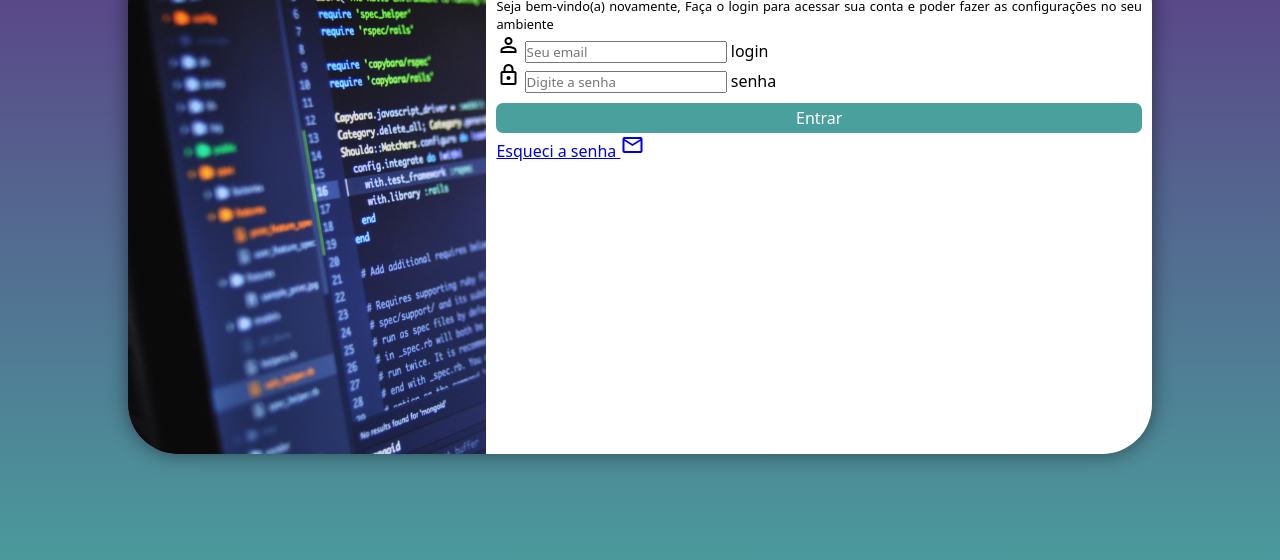
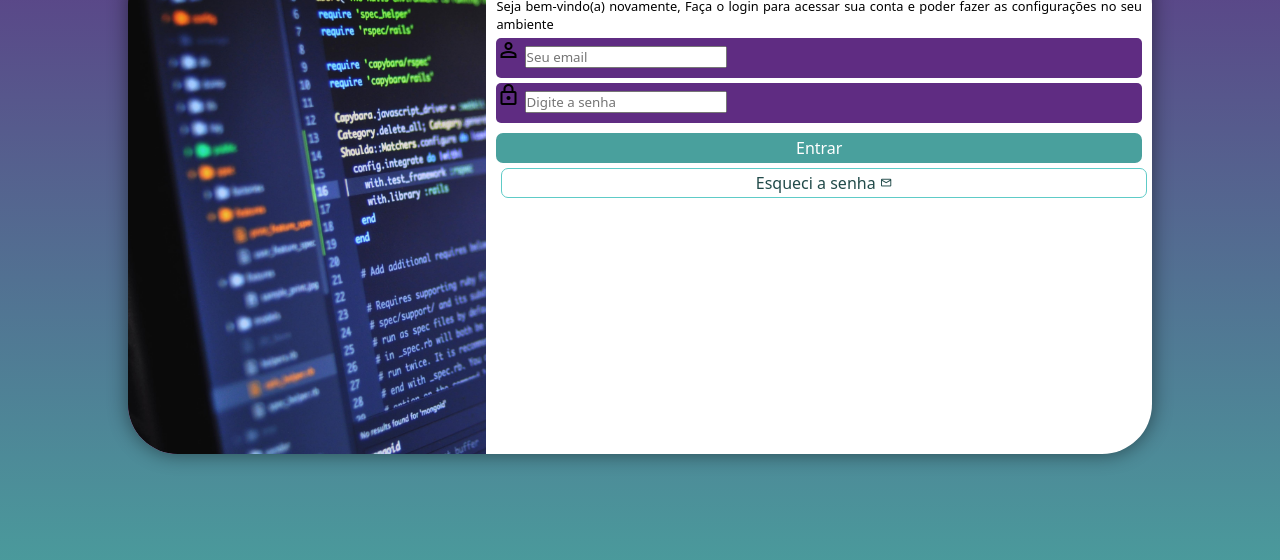
Before and after one commit to johnfabricio/projeto-login, a plain HTML site: page index.html in a window 1280 px wide. Shown: the part 196-756 px from the top of the page. Drawn offline with nearby package versions, Linux system fonts and the light colour scheme.

Commit message:
concluído o formulário

```diff
--- a/estilos/style.css
+++ b/estilos/style.css
@@ -64,6 +64,16 @@ div#formulario > p{
     text-align: justify;
 }
 
+form > div.campo{
+    background-color: #5f2c82;
+    height: 40px;
+    border-radius: 5px;
+    margin: 5px 0px;
+}
+div.campo > label{
+    display: none;
+}
+
 form > input{
     display: block;
     font-size: 1em;
@@ -79,3 +89,26 @@ form > input{
 form > input:hover{
     background-color: #224b4a;
 }
+
+form > a.botao{
+    display: block;
+    text-align: center;
+    font-size: 1em;
+    width: 100%;
+    height: 30px;
+    padding-top: 3px;
+    margin: 5px;
+    background-color: white;
+    border: 1px solid #5ecbc7;
+    border-radius: 7px;
+    text-decoration: none;
+    color: #224b4a;
+}
+
+form > a.botao > span{
+    font-size: 0.8em;
+}
+form > a.botao:hover{
+    background-color: #60d4d1 ;
+    border: 1px solid #224b4a;
+}
--- a/index.html
+++ b/index.html
@@ -30,7 +30,7 @@
                         <label for="isenha">senha</label>
                     </div>
                     <input type="submit" value="Entrar">
-                    <a href="esqueci.html" class="botão">
+                    <a href="esqueci.html" class="botao">
                         Esqueci a senha <span class="material-symbols-outlined">mail</span></a>
                 </form>
             </div>
```
